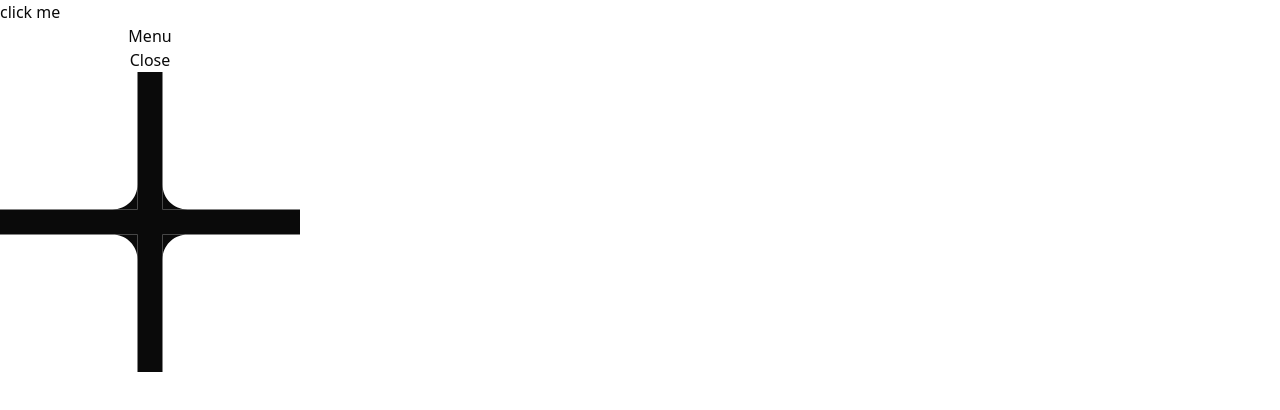
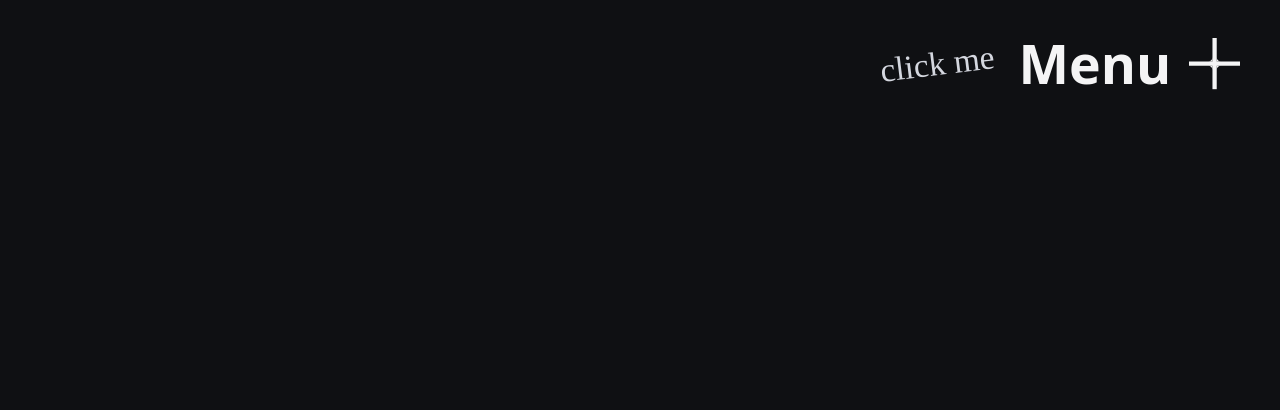
Before and after one commit to jaivanshchawla/FUNshowcase, a Next.js app: page / in a window 1280 px wide. Shown: the top 410 px of the page. Built offline with nearby package versions, Linux system fonts and the light colour scheme.

Commit message:
nav bar redo

```diff
--- a/src/app/globals.css
+++ b/src/app/globals.css
@@ -134,3 +134,259 @@ body {
     @apply bg-background text-foreground;
   }
 }
+
+/* Sterling Gate Kinetic Navigation */
+.site-header-wrapper {
+  position: fixed;
+  top: 0;
+  right: 0;
+  width: 100%;
+  z-index: 50;
+  pointer-events: none;
+}
+
+.site-header-wrapper .header {
+  padding: 2.25rem 2.5rem;
+}
+
+.site-header-wrapper .container.is--full {
+  width: 100%;
+}
+
+.site-header-wrapper .nav-row {
+  display: flex;
+  justify-content: flex-end;
+  align-items: center;
+  gap: 1.5rem;
+}
+
+.site-header-wrapper .nav-row__right {
+  display: flex;
+  align-items: center;
+  gap: 1.5rem;
+  pointer-events: auto;
+}
+
+.site-header-wrapper .nav-logo-row {
+  display: none;
+}
+
+.site-header-wrapper .nav-toggle-label {
+  color: #d4d7df;
+  font-size: 2.1rem;
+  line-height: 1;
+  font-family: "Brush Script MT", "Segoe Script", cursive;
+  transform: rotate(-7deg);
+  user-select: none;
+}
+
+.site-header-wrapper .toggle-text {
+  display: inline-block;
+}
+
+.site-header-wrapper .nav-close-btn {
+  border: none;
+  background: transparent;
+  color: #f4f4f5;
+  display: inline-flex;
+  align-items: center;
+  gap: 1.1rem;
+  font-size: 3.35rem;
+  font-weight: 700;
+  line-height: 1;
+  padding: 0;
+  cursor: pointer;
+}
+
+.site-header-wrapper .menu-button-text {
+  height: 3.5rem;
+  overflow: hidden;
+}
+
+.site-header-wrapper .menu-button-text p {
+  margin: 0;
+  height: 3.5rem;
+  line-height: 3.5rem;
+}
+
+.site-header-wrapper .icon-wrap {
+  width: 3.2rem;
+  height: 3.2rem;
+  display: inline-flex;
+  align-items: center;
+  justify-content: center;
+}
+
+.site-header-wrapper .menu-button-icon {
+  width: 100%;
+  height: 100%;
+}
+
+.fullscreen-menu-container {
+  position: fixed;
+  inset: 0;
+  z-index: 40;
+  pointer-events: none;
+}
+
+.nav-overlay-wrapper {
+  position: absolute;
+  inset: 0;
+  display: none;
+  pointer-events: auto;
+}
+
+.overlay {
+  position: absolute;
+  inset: 0;
+  background: transparent;
+}
+
+.menu-content {
+  position: absolute;
+  top: 0;
+  right: 0;
+  height: 100%;
+  width: min(44vw, 44rem);
+  border-radius: 1.6rem 0 0 1.6rem;
+  overflow: hidden;
+}
+
+.menu-bg,
+.backdrop-layer {
+  position: absolute;
+  inset: 0;
+}
+
+.backdrop-layer {
+  background: #101115;
+}
+
+.backdrop-layer.first {
+  background: #16181d;
+}
+
+.backdrop-layer.second {
+  background: #14161b;
+}
+
+.ambient-background-shapes {
+  position: absolute;
+  inset: 0;
+  z-index: 1;
+}
+
+.bg-shape {
+  position: absolute;
+  inset: 0;
+  width: 100%;
+  height: 100%;
+  opacity: 0;
+  transition: opacity 0.3s ease;
+}
+
+.bg-shape.active {
+  opacity: 1;
+}
+
+.shape-element {
+  opacity: 0;
+}
+
+.menu-content-wrapper {
+  position: relative;
+  z-index: 2;
+  width: 100%;
+  height: 100%;
+  padding: 8.8rem 2.2rem 2.5rem;
+}
+
+.menu-list {
+  list-style: none;
+  margin: 0;
+  padding: 0;
+}
+
+.menu-list-item {
+  overflow: hidden;
+}
+
+.nav-link {
+  display: block;
+  position: relative;
+  color: #f4f4f5;
+  text-decoration: none;
+  text-transform: uppercase;
+  font-weight: 800;
+  font-size: clamp(3.8rem, 4.8vw, 6rem);
+  line-height: 0.95;
+  letter-spacing: 0;
+  padding: 0.18rem 0;
+}
+
+.nav-link-text {
+  margin: 0;
+  position: relative;
+  z-index: 2;
+}
+
+.nav-link-hover-bg {
+  position: absolute;
+  left: -0.3rem;
+  right: -0.3rem;
+  bottom: 0.12rem;
+  height: 0.12em;
+  transform-origin: left;
+  transform: scaleX(0);
+  transition: transform 0.25s ease;
+  background: linear-gradient(90deg, rgba(104, 106, 255, 0.45), rgba(243, 73, 111, 0.45));
+  z-index: 1;
+}
+
+.menu-list-item:hover .nav-link-hover-bg {
+  transform: scaleX(1);
+}
+
+@media (max-width: 1024px) {
+  .site-header-wrapper .header {
+    padding: 1.25rem 1.2rem;
+  }
+
+  .site-header-wrapper .nav-toggle-label {
+    font-size: 1.5rem;
+  }
+
+  .site-header-wrapper .nav-close-btn {
+    font-size: 2rem;
+    gap: 0.65rem;
+  }
+
+  .site-header-wrapper .menu-button-text,
+  .site-header-wrapper .menu-button-text p {
+    height: 2.2rem;
+    line-height: 2.2rem;
+  }
+
+  .site-header-wrapper .icon-wrap {
+    width: 2rem;
+    height: 2rem;
+  }
+
+  .menu-content {
+    width: min(92vw, 33rem);
+    border-radius: 1rem 0 0 1rem;
+  }
+
+  .menu-content-wrapper {
+    padding: 6.3rem 1.2rem 1.5rem;
+  }
+
+  .nav-link {
+    font-size: clamp(2.5rem, 11vw, 4.5rem);
+  }
+}
+
+body {
+  background: #0f1013 !important;
+  color: #f4f4f5 !important;
+}
```
